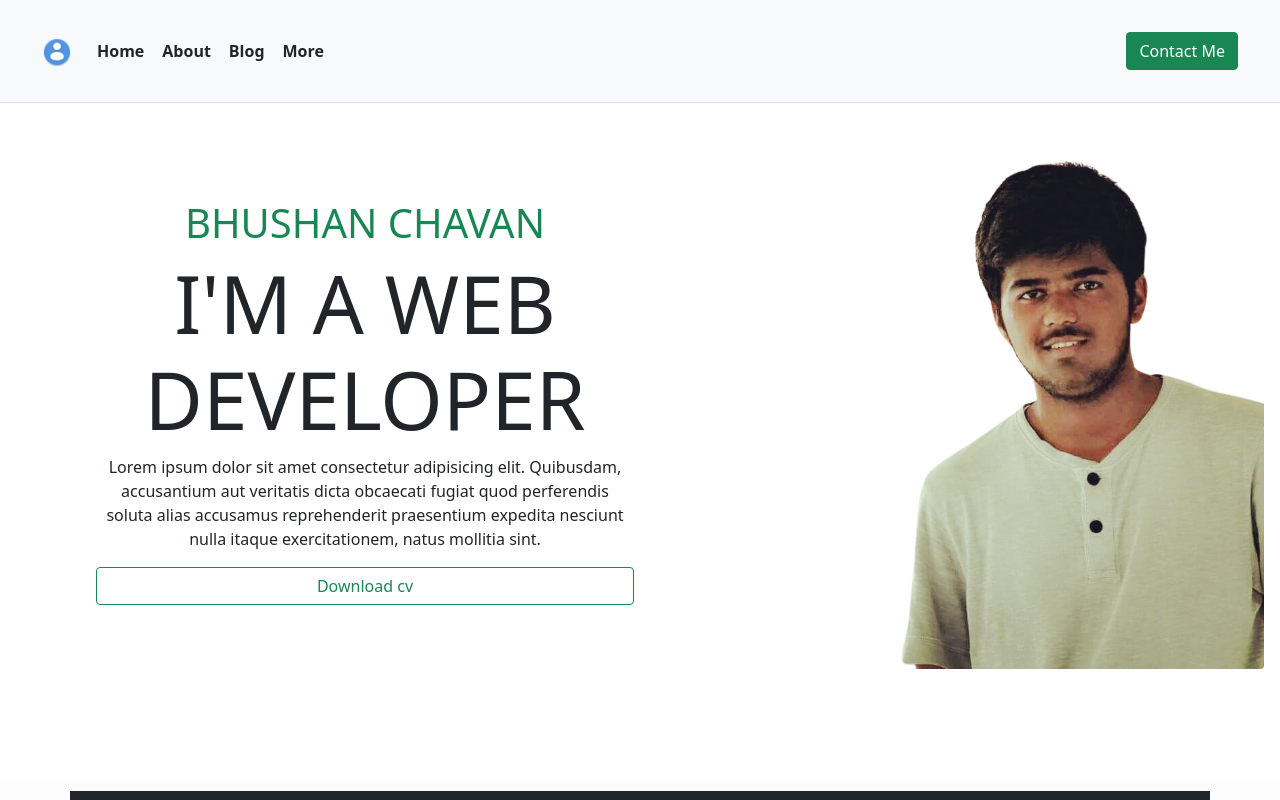
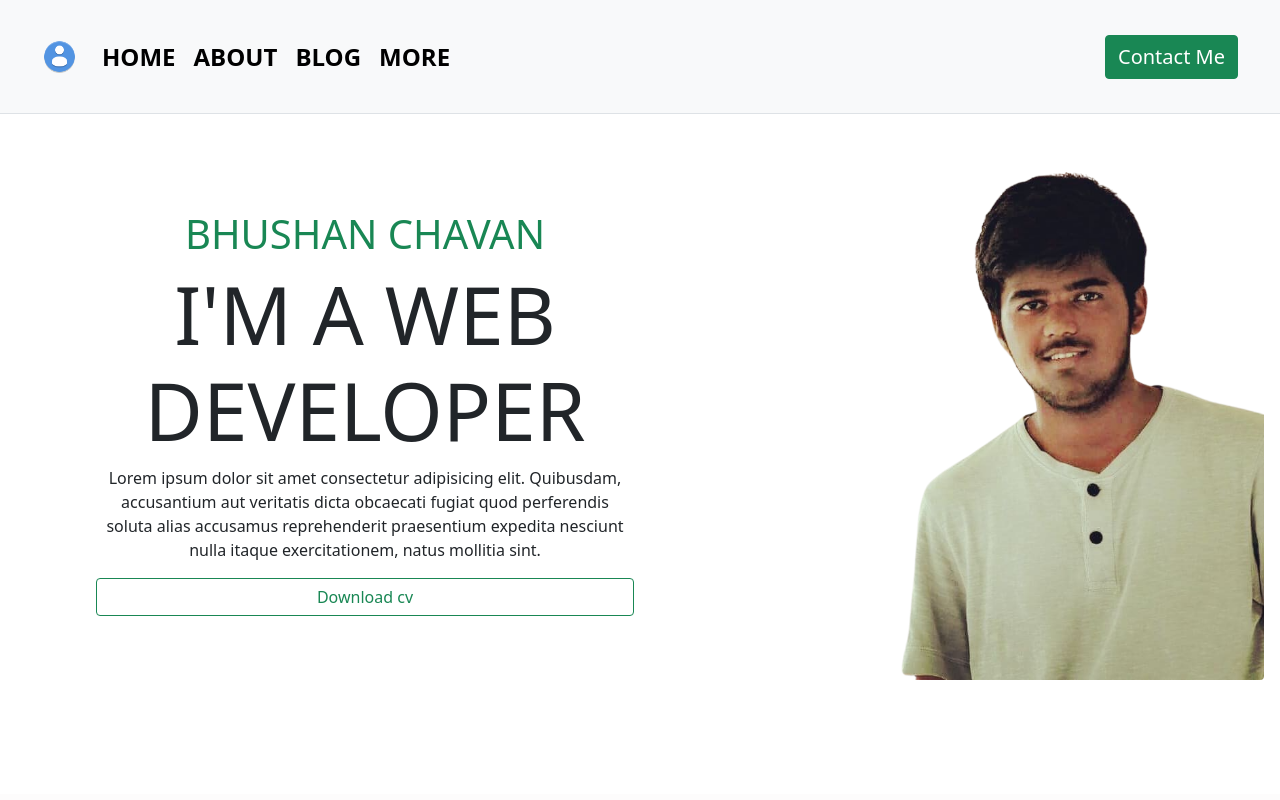
Before and after one commit to IAMBHUSHANCHAVAN/my_portfolio, a plain HTML site: page index.html in a window 1280 px wide. Shown: the top 800 px of the page. Drawn offline with nearby package versions, Linux system fonts and the light colour scheme.

Commit message:
css and some more edit

```diff
--- a/index.html
+++ b/index.html
@@ -12,10 +12,10 @@
 </head>
 
 <body>
-  <nav class="navbar navbar-expand-lg nav-tabs bg-light ne">
+  <nav class="navbar navbar-expand-lg nav-tabs bg-light text-uppercase ne">
     <div class="container-fluid">
       <a class="navbar-brand" href="#">
-        <img src="avatardefault_92824.png" alt="" width="30" height="30" />
+        <img src="avatardefault_92824.png" alt="" width="35" height="35" />
       </a>
       <button class="navbar-toggler" type="button" data-bs-toggle="collapse" data-bs-target="#navbarSupportedContent"
         aria-controls="navbarSupportedContent" aria-expanded="false" aria-label="Toggle navigation">
@@ -24,16 +24,16 @@
       <div class="collapse navbar-collapse" id="navbarSupportedContent">
         <ul class="navbar-nav me-auto mb-2 mb-lg-0">
           <li class="nav-item k">
-            <a class="nav-link fw-bolder text-dark" aria-current="page" href="#">Home</a>
+            <a class="nav-link fw-bolder fs-4 rounded" aria-current="page" href="#">Home</a>
           </li>
           <li class="nav-item">
-            <a class="nav-link fw-bolder text-dark" href="#">About</a>
+            <a class="nav-link fw-bolder fs-4 rounded" href="#">About</a>
           </li>
           <li class="nav-item">
-            <a class="nav-link fw-bolder text-dark" href="#">Blog</a>
+            <a class="nav-link fw-bolder fs-4 rounded" href="#">Blog</a>
           </li>
           <li class="nav-item">
-            <a class="nav-link fw-bolder text-dark" href="#">More</a>
+            <a class="nav-link fw-bolder fs-4 rounded" href="#">More</a>
           </li>
           <!-- <li class="nav-item dropdown">
                 <a class="nav-link dropdown-toggle" href="#" id="navbarDropdown" role="button" data-bs-toggle="dropdown" aria-expanded="false">
@@ -51,7 +51,7 @@
               </li> -->
         </ul>
         <form class="d-flex">
-          <button class="btn btn-success mx-7" type="button">
+          <button class="btn btn-success mx-7 fs-5" type="button">
             Contact Me
           </button>
         </form>
--- a/style.css
+++ b/style.css
@@ -12,3 +12,10 @@ body{
 .kk{
     color: brown;
 }
+.nav-link{
+    color: black;
+}
+.nav-link:hover{
+    color: white;
+    background-color: black;
+}
```
